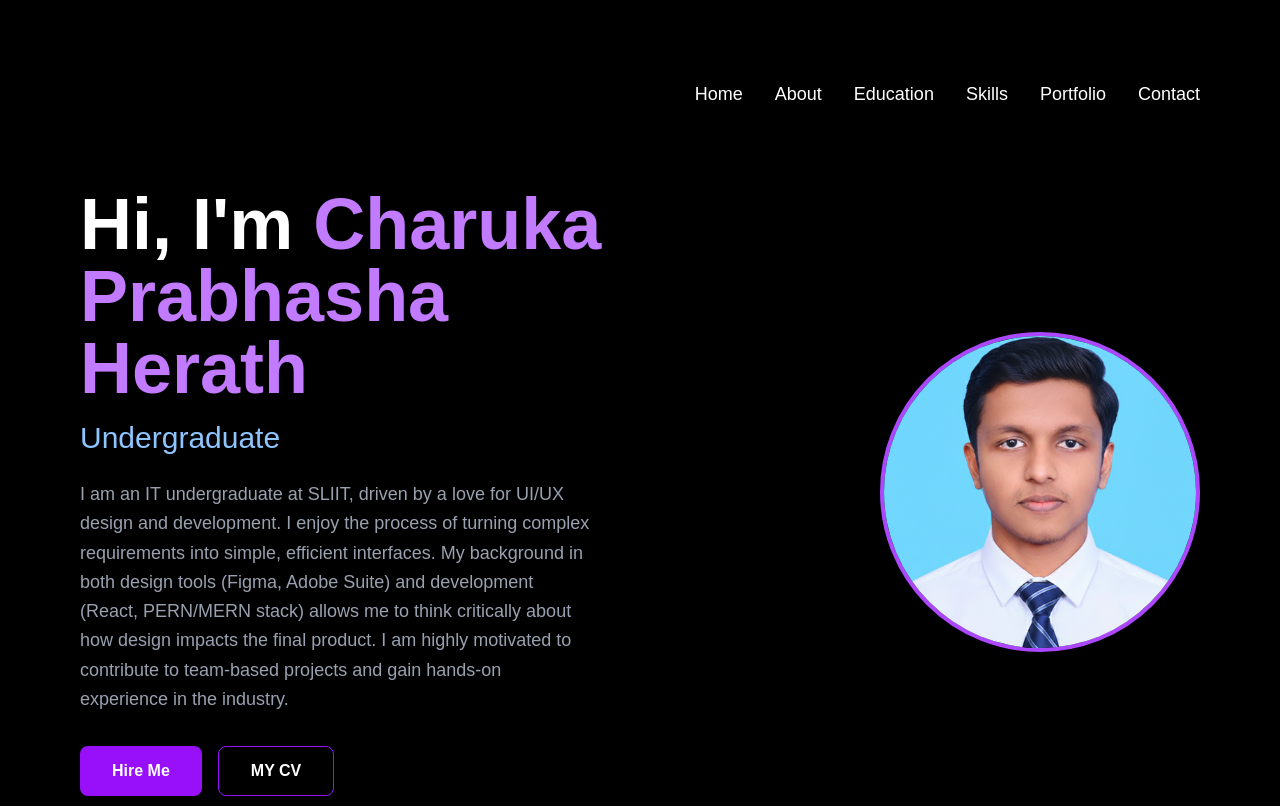
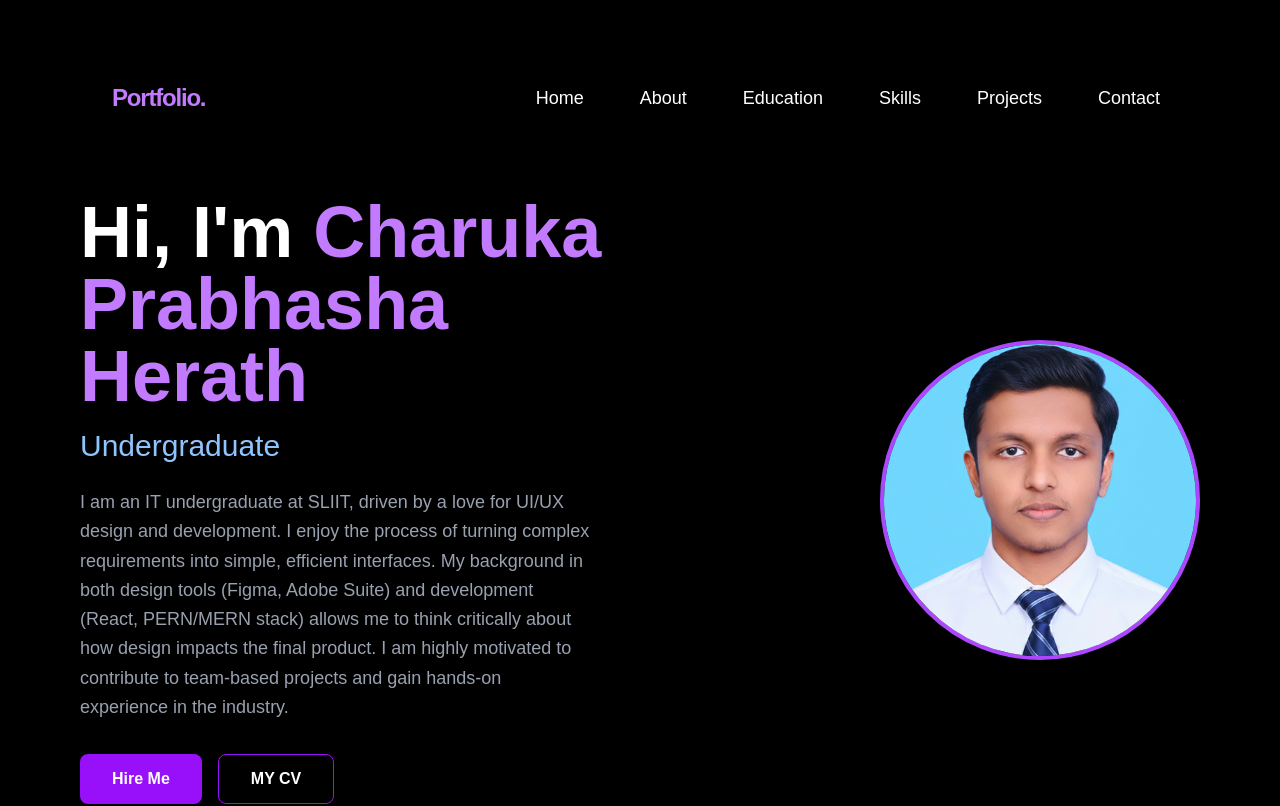
Before and after one commit to charuka927/my-portfolio, a Next.js app in the folder my-new-portfolio/: page / in a window 1280 px wide. Shown: the top 806 px of the page. Built offline with nearby package versions, Linux system fonts and the light colour scheme.

Commit message:
fixed mobile view

```diff
--- a/my-new-portfolio/app/page.tsx
+++ b/my-new-portfolio/app/page.tsx
@@ -1,15 +1,59 @@
+"use client";
+import { useState } from "react";
 import Image from "next/image";
+import { motion, AnimatePresence } from "framer-motion";
 
 export default function Home() {
+  const [isOpen, setIsOpen] = useState(false);
+
   return (
     <main className="min-h-screen bg-black text-white p-8 md:p-20">
       {/* Navbar */}
-      <nav className="flex justify-end space-x-8 text-lg mb-20">
-        {['Home', 'About', 'Education', 'Skills', 'Portfolio', 'Contact'].map((item) => (
-          <a key={item} href="#" className="hover:text-purple-500 transition-colors">
-            {item}
-          </a>
-        ))}
+      <nav className="flex items-center justify-between mb-20 px-4 md:px-8 relative">
+        <div className="text-2xl font-bold tracking-tighter text-purple-400">Portfolio.</div>
+
+        {/* Desktop Menu */}
+        <div className="hidden md:flex space-x-10 text-lg">
+          {['Home', 'About', 'Education', 'Skills', 'Projects', 'Contact'].map((item) => (
+            <motion.a
+              key={item}
+              href={`#${item.toLowerCase()}`}
+              className="relative px-2 py-1 cursor-pointer font-medium"
+              whileHover={{ color: "#a855f7" }}
+            >
+              {item}
+              <motion.div
+                className="absolute -bottom-1 left-0 w-full h-0.5 bg-purple-500 rounded-full"
+                initial={{ scaleX: 0 }}
+                whileHover={{ scaleX: 1 }}
+                transition={{ duration: 0.3 }}
+              />
+            </motion.a>
+          ))}
+        </div>
+
+        {/* Mobile Hamburger Button */}
+        <button className="md:hidden text-2xl z-50" onClick={() => setIsOpen(!isOpen)}>
+          {isOpen ? "✕" : "☰"}
+        </button>
+
+        {/* Mobile Menu Overlay */}
+        <AnimatePresence>
+          {isOpen && (
+            <motion.div
+              initial={{ opacity: 0, y: -20 }}
+              animate={{ opacity: 1, y: 0 }}
+              exit={{ opacity: 0, y: -20 }}
+              className="absolute top-20 left-0 w-full bg-gray-900 p-8 flex flex-col items-center space-y-6 md:hidden rounded-lg z-40"
+            >
+              {['Home', 'About', 'Education', 'Skills', 'Projects', 'Contact'].map((item) => (
+                <a key={item} href={`#${item.toLowerCase()}`} onClick={() => setIsOpen(false)} className="text-xl">
+                  {item}
+                </a>
+              ))}
+            </motion.div>
+          )}
+        </AnimatePresence>
       </nav>
 
       {/* Hero Section */}
@@ -40,7 +84,7 @@ export default function Home() {
       </section>
 
       {/* Projects Section */}
-      <section>
+      <section id="projects">
         <h2 className="text-4xl font-bold text-center mb-12">My Projects</h2>
         <div className="grid grid-cols-1 md:grid-cols-2 lg:grid-cols-3 gap-8">
           {[
```
